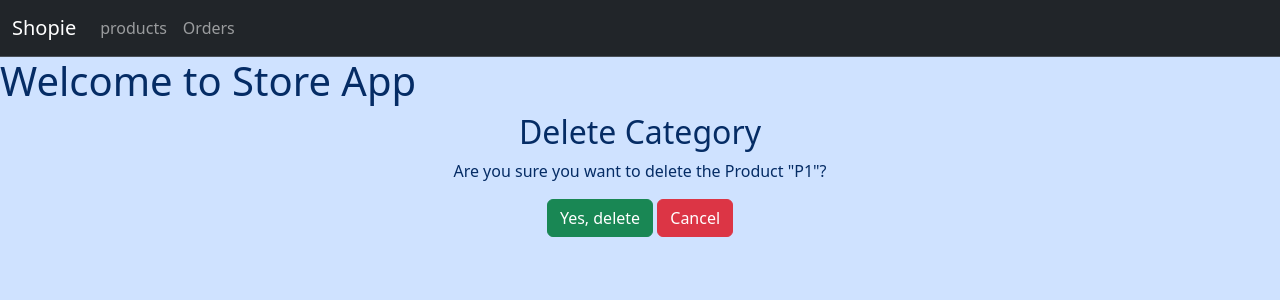
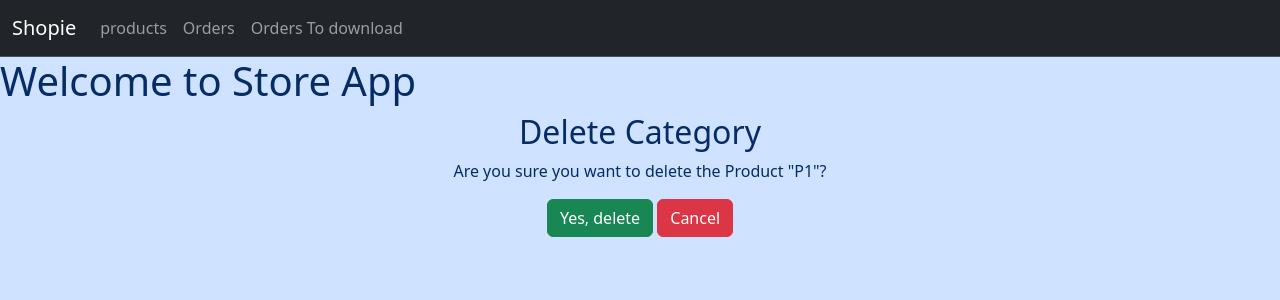
Before and after one commit to LokeshJangid01/Shop, a Django app: page /product/1/delete in a window 1280 px wide. Shown: the top 300 px of the page. Run offline with Django 5.2, Linux system fonts and the light colour scheme; data comes from the database, SQL or seed files in the repository.

Commit message:
Updated urls.

```diff
--- a/sweetshop/app/templates/app/base.html
+++ b/sweetshop/app/templates/app/base.html
@@ -20,6 +20,7 @@
             <div class="navbar-nav">
               <a class="nav-link " aria-current="page" href="{% url 'product_list' %}">products</a>
               <a class="nav-link" href="{% url 'order_list' %}">Orders</a>
+              <a class="nav-link" href="{% url 'orders_list' %}">Orders To download</a>
 
             </div>
           </div>
```
